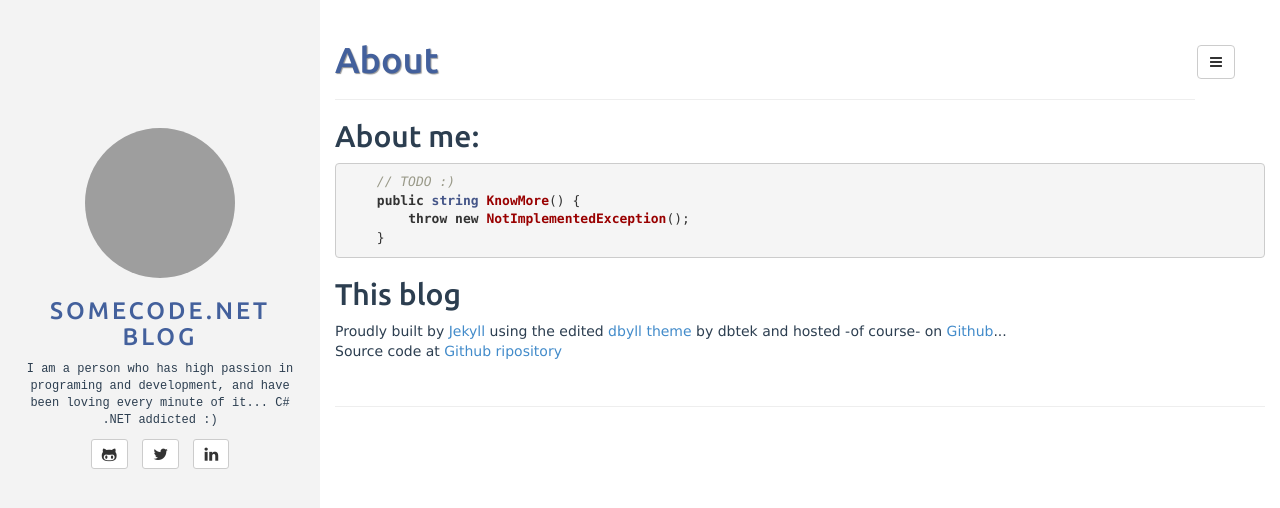
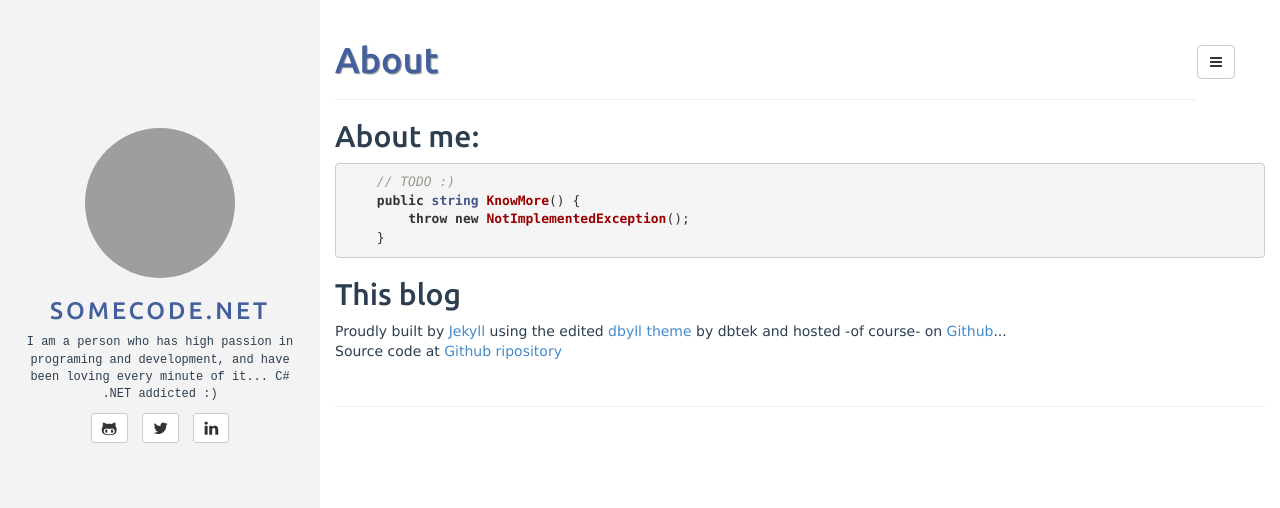
Before and after one commit to cyounes/cyounes.github.io, a Jekyll site: the page built from about.md, in a window 1280 px wide. Shown: the top 508 px of the page. Built offline with Jekyll 4.4.1, drawn with Linux system fonts in a browser that asks for light colours; grey boxes are pictures that could not be loaded.

Commit message:
Update _config.yml

```diff
--- a/_config.yml
+++ b/_config.yml
@@ -7,7 +7,7 @@ highlighter: rouge
 markdown: kramdown
 disqus: cyounes
 google_analytics: cyounes
-title: SomeCode.NET Blog
+title: SomeCode.NET
 
 defaults:
   -
```
